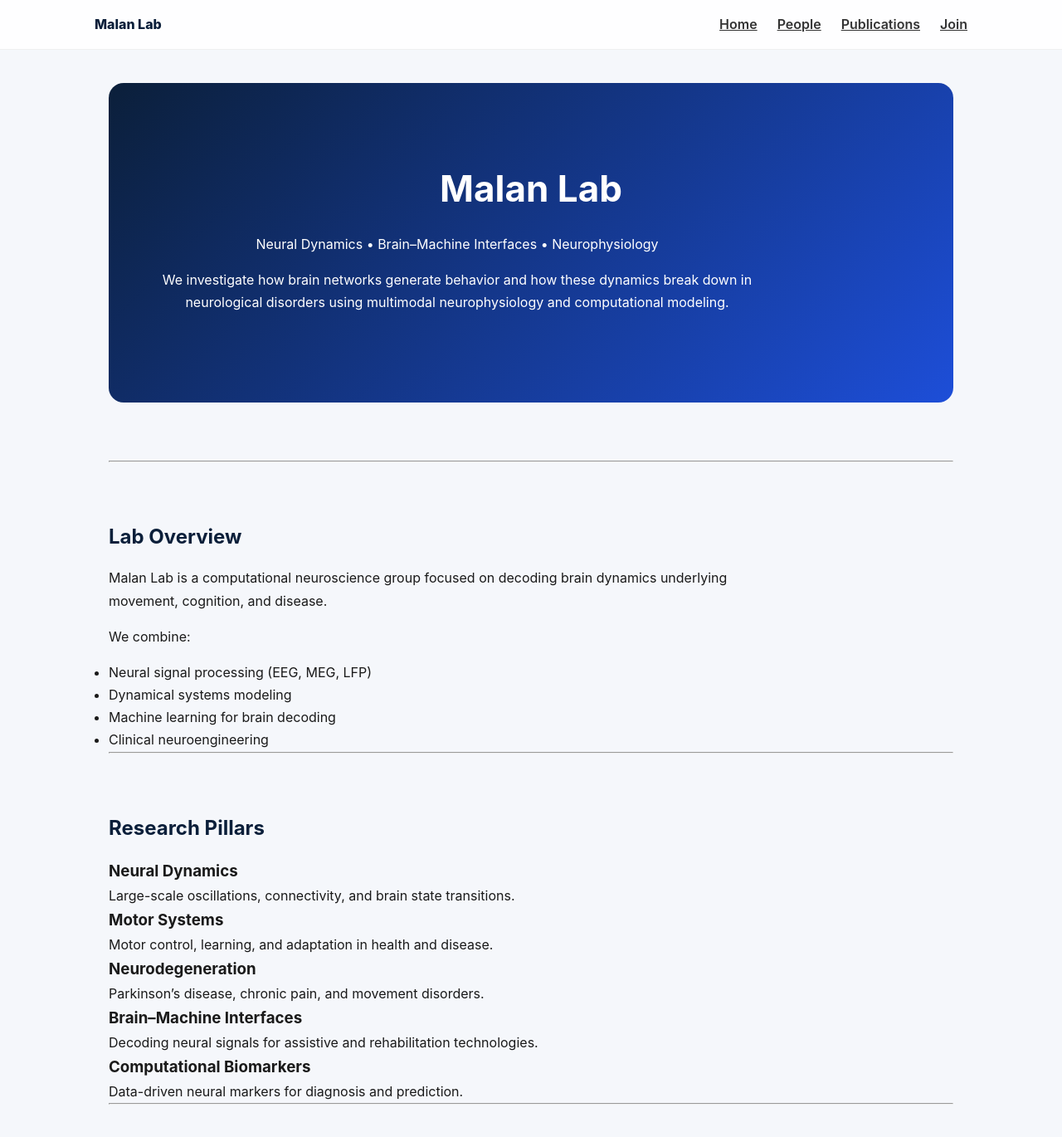
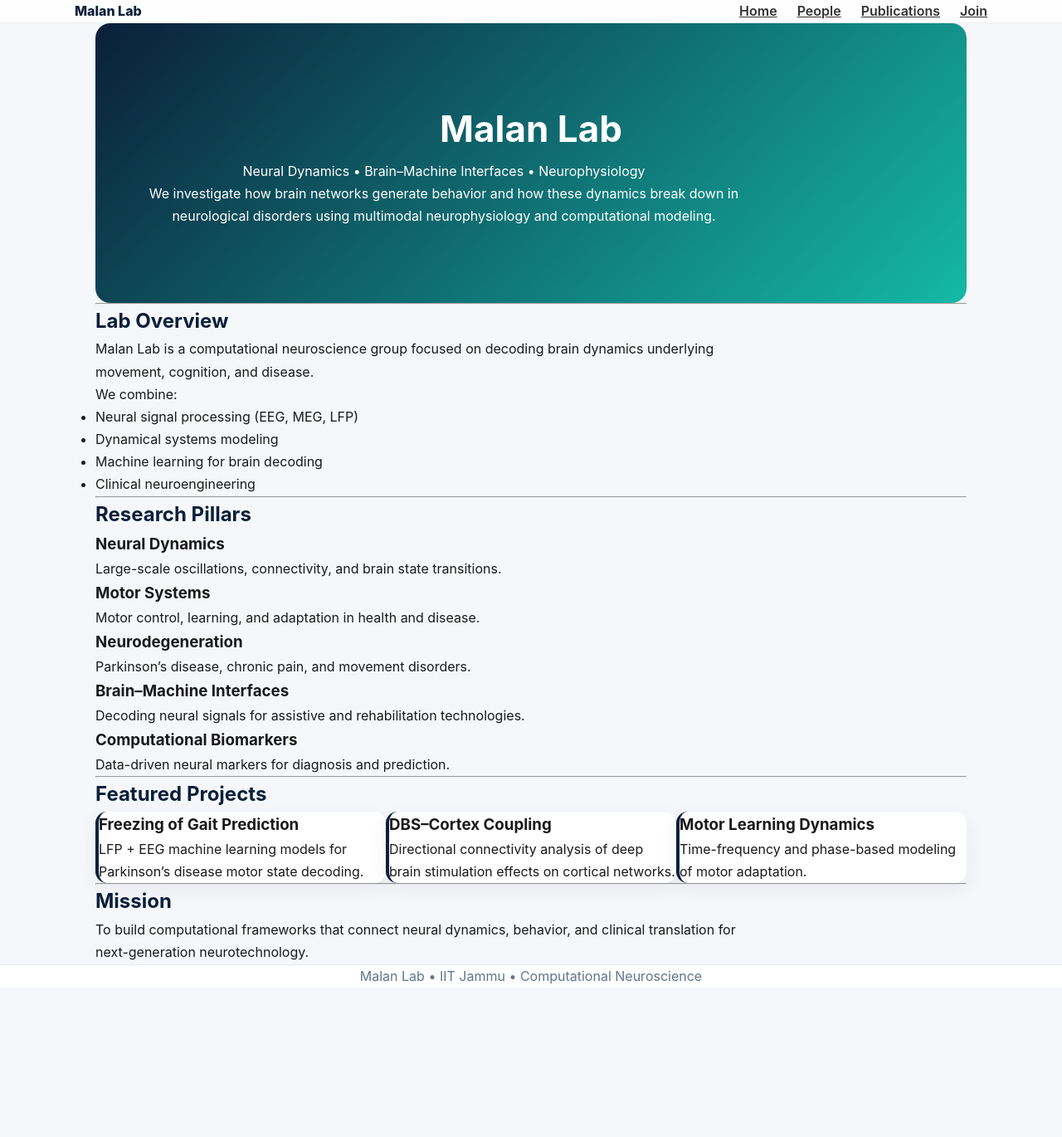
Before and after one commit to malanlab/malanlab.github.io, a Jekyll site: the page built from index.md, in a window 1280 px wide and 1400 px high. Shown: the top 1370 px of the window at 83% size. Built offline with Jekyll 4.4.1, drawn with Linux system fonts in a browser that asks for light colours.

Commit message:
Update style.css

```diff
--- a/assets/style.css
+++ b/assets/style.css
@@ -22,16 +22,11 @@
 
 :root {
   --primary: #0b1f3a;
-  --accent: #1d4ed8;
+  --accent: #14b8a6;  /* teal scientific highlight */
   --bg: #f5f7fb;
   --card: #ffffff;
-  --muted: #666;
-
-  --space-1: 8px;
-  --space-2: 16px;
-  --space-3: 24px;
-  --space-4: 40px;
-  --space-5: 70px;
+  --text: #1a1a1a;
+  --muted: #64748b;
 }
 
 /* =========================
```
